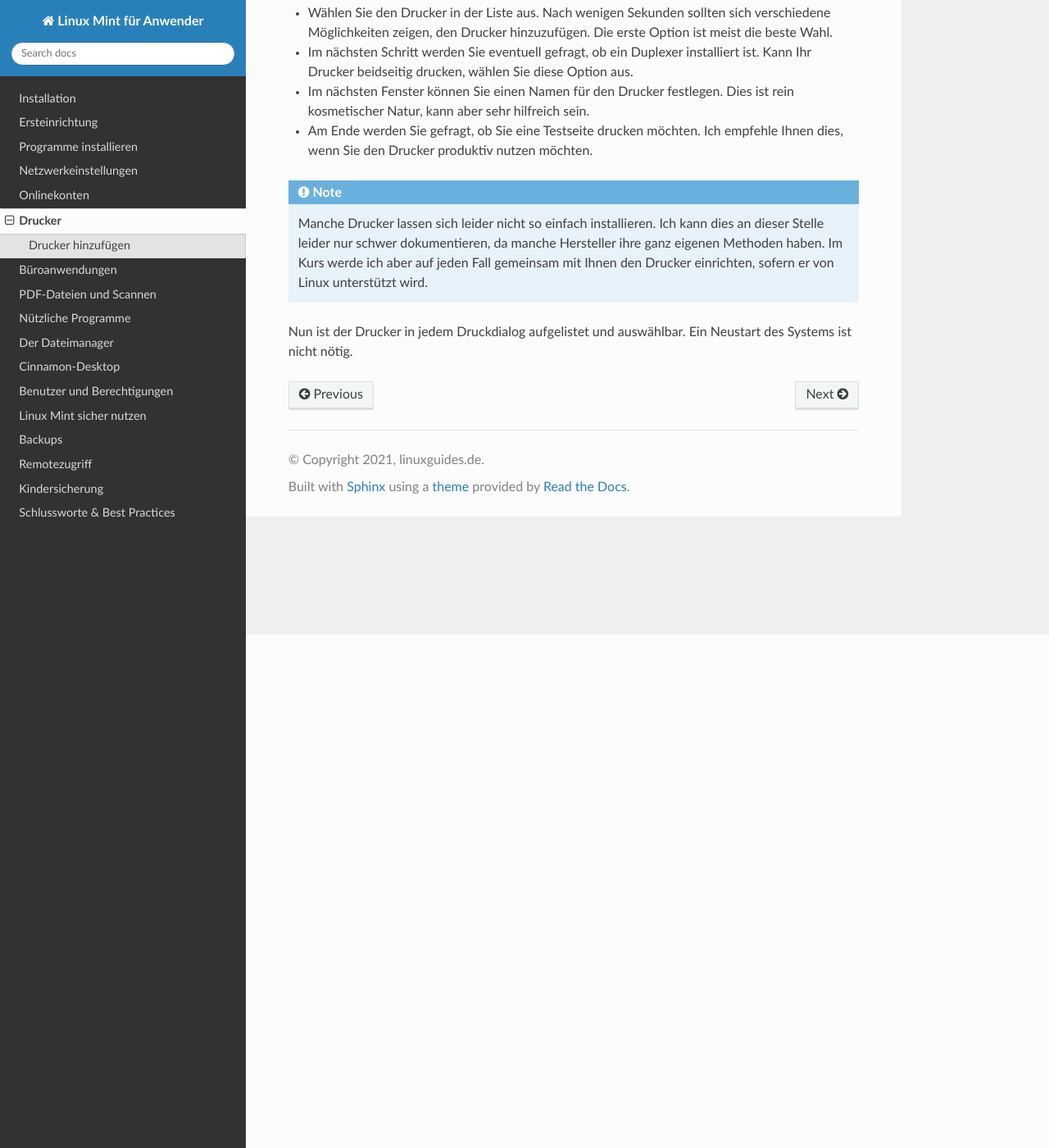
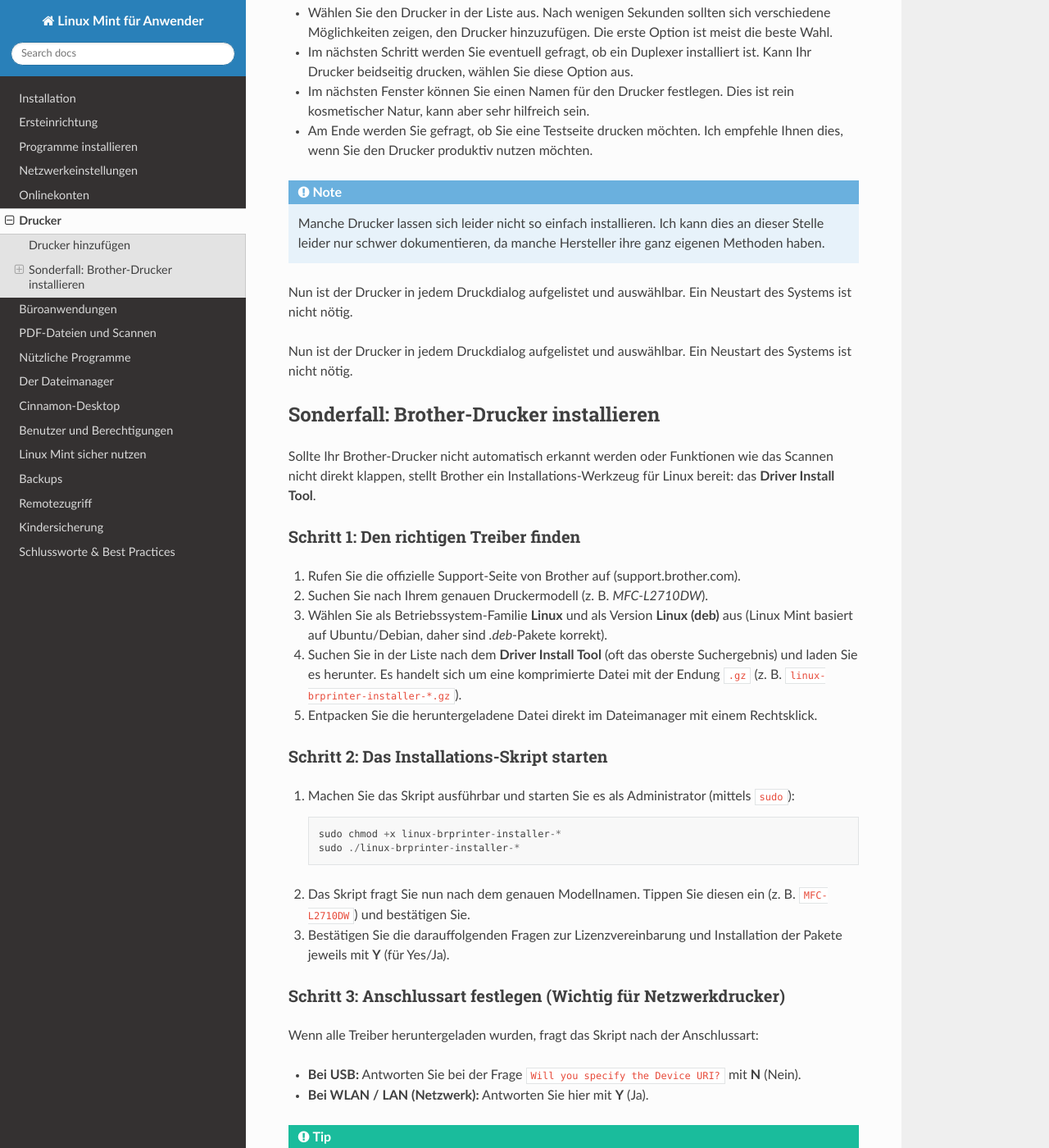
Before and after one commit to Jean28518/linuxmint-fuer-anwender, a Sphinx documentation site: the page built from docs/source/drucker.rst, in a window 1280 px wide and 1400 px high, scrolled down 626 px. Shown: the whole window at 82% size. Built offline with Sphinx 7.4.7 and the Read the Docs theme 3.1.0, drawn with Linux system fonts in a browser that asks for light colours; some of the changed text lies outside the part shown.

Commit message:
Enhance printer setup documentation with detailed Brother printer installation steps and remove course-specific references from parental control section

```diff
--- a/docs/source/drucker.rst
+++ b/docs/source/drucker.rst
@@ -42,8 +42,58 @@ Drucker hinzufügen
     Manche Drucker lassen sich leider nicht so einfach installieren.
     Ich kann dies an dieser Stelle leider nur schwer dokumentieren,
     da manche Hersteller ihre ganz eigenen Methoden haben.
-    Im Kurs werde ich aber auf jeden Fall gemeinsam mit Ihnen den Drucker einrichten,
-    sofern er von Linux unterstützt wird.
+
 
 Nun ist der Drucker in jedem Druckdialog aufgelistet und auswählbar.
 Ein Neustart des Systems ist nicht nötig.
+
+Nun ist der Drucker in jedem Druckdialog aufgelistet und auswählbar.
+Ein Neustart des Systems ist nicht nötig.
+
+
+Sonderfall: Brother-Drucker installieren
+----------------------------------------
+
+Sollte Ihr Brother-Drucker nicht automatisch erkannt werden oder Funktionen wie das Scannen nicht direkt klappen,
+stellt Brother ein Installations-Werkzeug für Linux bereit: das **Driver Install Tool**.
+
+Schritt 1: Den richtigen Treiber finden
+~~~~~~~~~~~~~~~~~~~~~~~~~~~~~~~~~~~~~~~
+
+1. Rufen Sie die offizielle Support-Seite von Brother auf (support.brother.com).
+2. Suchen Sie nach Ihrem genauen Druckermodell (z. B. *MFC-L2710DW*).
+3. Wählen Sie als Betriebssystem-Familie **Linux** und als Version **Linux (deb)** aus (Linux Mint basiert auf Ubuntu/Debian, daher sind `.deb`-Pakete korrekt).
+4. Suchen Sie in der Liste nach dem **Driver Install Tool** (oft das oberste Suchergebnis) und laden Sie es herunter. Es handelt sich um eine komprimierte Datei mit der Endung ``.gz`` (z. B. ``linux-brprinter-installer-*.gz``).
+5. Entpacken Sie die heruntergeladene Datei direkt im Dateimanager mit einem Rechtsklick.
+
+
+Schritt 2: Das Installations-Skript starten
+~~~~~~~~~~~~~~~~~~~~~~~~~~~~~~~~~~~~~~~~~~~
+
+1. Machen Sie das Skript ausführbar und starten Sie es als Administrator (mittels ``sudo``)::
+
+    sudo chmod +x linux-brprinter-installer-*
+    sudo ./linux-brprinter-installer-*
+
+2. Das Skript fragt Sie nun nach dem genauen Modellnamen. Tippen Sie diesen ein (z. B. ``MFC-L2710DW``) und bestätigen Sie.
+3. Bestätigen Sie die darauffolgenden Fragen zur Lizenzvereinbarung und Installation der Pakete jeweils mit **Y** (für Yes/Ja).
+
+Schritt 3: Anschlussart festlegen (Wichtig für Netzwerkdrucker)
+~~~~~~~~~~~~~~~~~~~~~~~~~~~~~~~~~~~~~~~~~~~~~~~~~~~~~~~~~~~~~~~
+
+Wenn alle Treiber heruntergeladen wurden, fragt das Skript nach der Anschlussart:
+
+* **Bei USB:** Antworten Sie bei der Frage ``Will you specify the Device URI?`` mit **N** (Nein).
+* **Bei WLAN / LAN (Netzwerk):** Antworten Sie hier mit **Y** (Ja).
+
+.. tip::
+    Wenn Sie ein Netzwerkgerät nutzen, zeigt Ihnen das Skript kurz darauf eine nummerierte Liste mit verschiedenen Verbindungsarten (z. B. *LPD/LPR*, *IPP*).
+
+    Wählen Sie hier den Eintrag, der am Ende **(I)** für "IP-Adresse" stehen hat (oft Option 11 oder 12). Das Skript fragt Sie anschließend direkt nach der IP-Adresse Ihres Druckers (z. B. ``192.168.178.50``). Diese können Sie im Display Ihres Druckers unter den Netzwerkeinstellungen ablesen.
+
+Schritt 5: Abschluss
+~~~~~~~~~~~~~~~~~~~~
+
+Am Ende des Prozesses werden Sie gefragt, ob Sie eine Testseite drucken möchten.
+Bestätigen Sie dies, um zu prüfen, ob alles geklappt hat. Das Skript installiert in der Regel auch gleich die passenden Scannertreiber mit,
+sodass Ihr Brother-Gerät nun vollständig einsatzbereit ist.
--- a/docs/source/kindersicherung.rst
+++ b/docs/source/kindersicherung.rst
@@ -112,7 +112,6 @@ Internetseiten blockieren
 Mit dem Programm ``Mintnanny`` aus der Anwendungsverwaltung können Sie einzelne, konkrete Internetseiten für den gesamten Rechner sperren.
 
 Der effektivste Schutz vor jugendgefährdenden Inhalten ist das Einrichten eines entsprechenden Zugangsprofils mit Kindersicherung direkt auf Ihrem Internet-Router.
-Im Kurs zeige ich Ihnen dies am Beispiel einer FRITZ!Box.
 
 .. note::
     Um diesen Schutz am Internet-Router nicht zu umgehen,
--- a/docs/source/onlinekonten.rst
+++ b/docs/source/onlinekonten.rst
@@ -9,10 +9,6 @@ Mögliche Dienste sind:
 - Google
 - Microsoft
 - Dropbox
-
-Im Kurs zeige ich Ihnen,
-wie Sie ein Nextcloud-Konto auf Ihrem Rechner hinzufügen und dieses vollumfänglich nutzen.
-Auf Wunsch können Sie dies stattdessen auch mit einem anderen Dienst durchführen.
 
 
 Nextcloud
```
